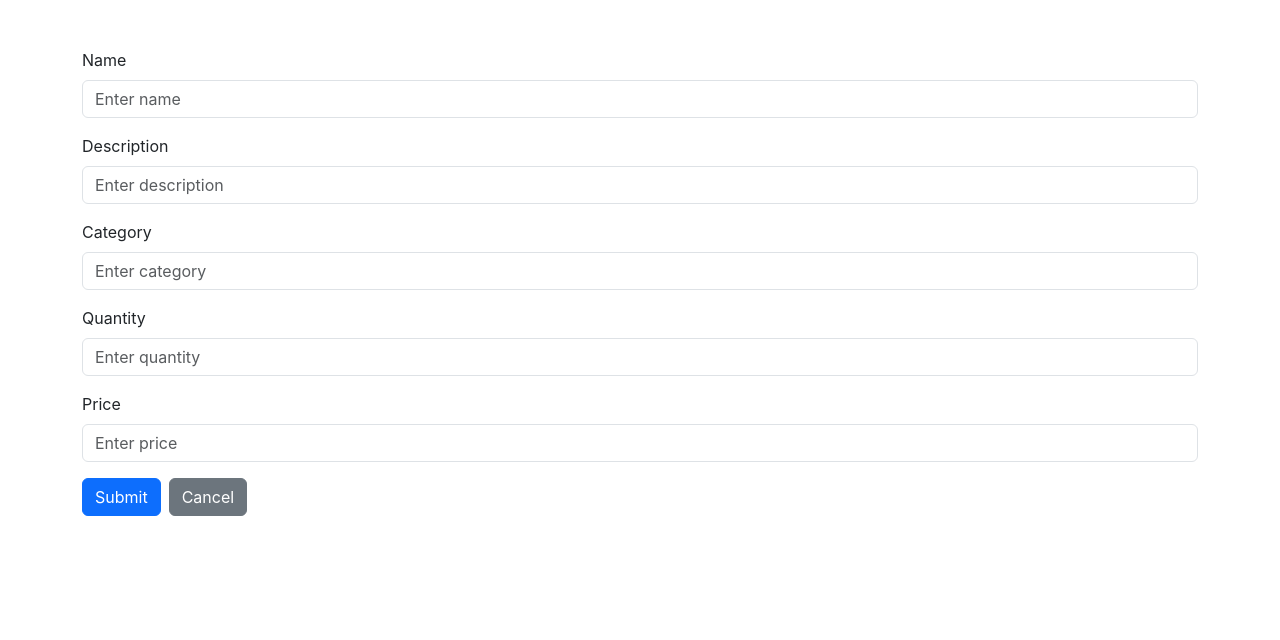
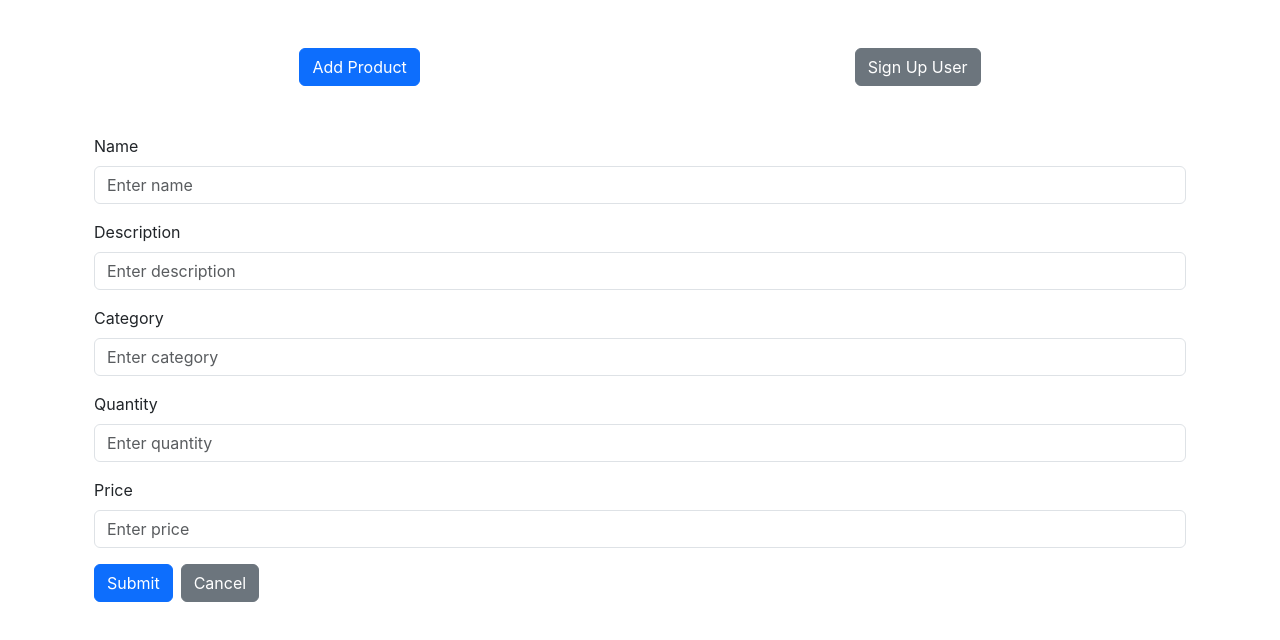
Before and after one commit to shivam044/COMP-229-Midterm, a React (Create React App) app in the folder midterm-301304093/: page / in a window 1280 px wide. Shown: the top 640 px of the page. Built offline with nearby package versions, Linux system fonts and the light colour scheme.

Commit message:
added buttons for addproduct and signupuser components

```diff
--- a/midterm-301304093/package.json
+++ b/midterm-301304093/package.json
@@ -10,6 +10,7 @@
     "react": "^18.3.1",
     "react-bootstrap": "^2.10.2",
     "react-dom": "^18.3.1",
+    "react-hook-form": "^7.52.0",
     "react-scripts": "5.0.1",
     "web-vitals": "^2.1.4"
   },
--- a/midterm-301304093/src/App.js
+++ b/midterm-301304093/src/App.js
@@ -1,25 +1,36 @@
-import logo from './logo.svg';
-import './App.css';
+// src/App.js
+import React, { useState } from 'react';
+import { Button, Container } from 'react-bootstrap';
+import AddProduct from './components/AddProduct';
+import SignUpUser from './components/SignUpUser';
 
-function App() {
+const App = () => {
+  const [activeForm, setActiveForm] = useState('AddProduct');
+
+  const renderForm = () => {
+    switch (activeForm) {
+      case 'AddProduct':
+        return <AddProduct />;
+      case 'SignUpUser':
+        return <SignUpUser />;
+      default:
+        return <AddProduct />;
+    }
+  };
+
   return (
-    <div className="App">
-      <header className="App-header">
-        <img src={logo} className="App-logo" alt="logo" />
-        <p>
-          Edit <code>src/App.js</code> and save to reload.
-        </p>
-        <a
-          className="App-link"
-          href="https://reactjs.org"
-          target="_blank"
-          rel="noopener noreferrer"
-        >
-          Learn React
-        </a>
-      </header>
-    </div>
+    <Container className="mt-5">
+      <div className="d-flex justify-content-around mb-4">
+        <Button variant="primary" onClick={() => setActiveForm('AddProduct')}>
+          Add Product
+        </Button>
+        <Button variant="secondary" onClick={() => setActiveForm('SignUpUser')}>
+          Sign Up User
+        </Button>
+      </div>
+      {renderForm()}
+    </Container>
   );
-}
+};
 
 export default App;
--- a/midterm-301304093/src/index.js
+++ b/midterm-301304093/src/index.js
@@ -3,12 +3,12 @@ import ReactDOM from 'react-dom/client';
 import 'bootstrap/dist/css/bootstrap.min.css';
 import './index.css';
 import reportWebVitals from './reportWebVitals';
-import AddProduct from './components/AddProduct';
+import App from './App';
 
 const root = ReactDOM.createRoot(document.getElementById('root'));
 root.render(
   <React.StrictMode>
-      <AddProduct />
+      <App />
   </React.StrictMode>
 );
 
```
Also changed, not shown: 1 other file (tests, documents, lock files or other folders).
